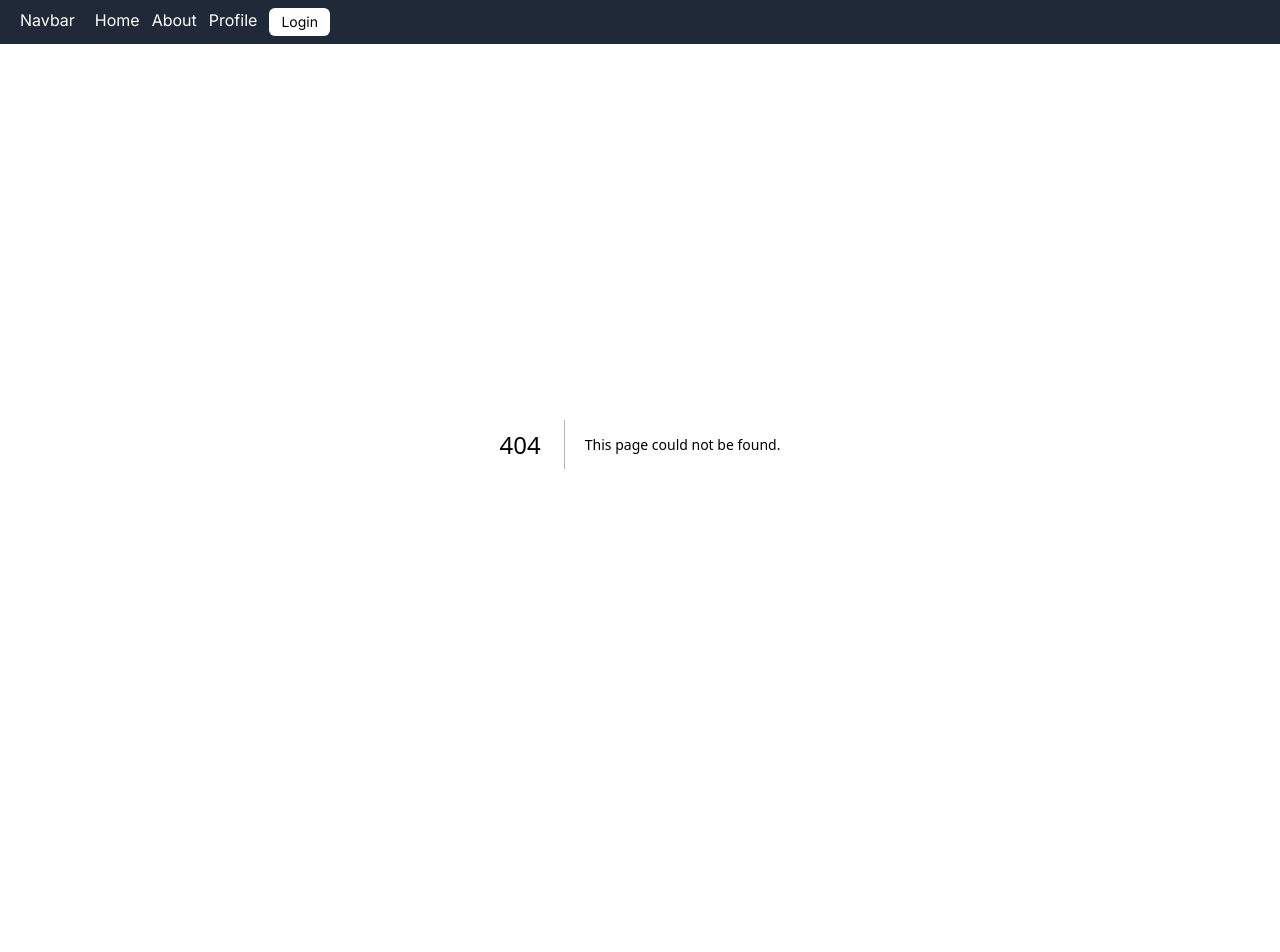
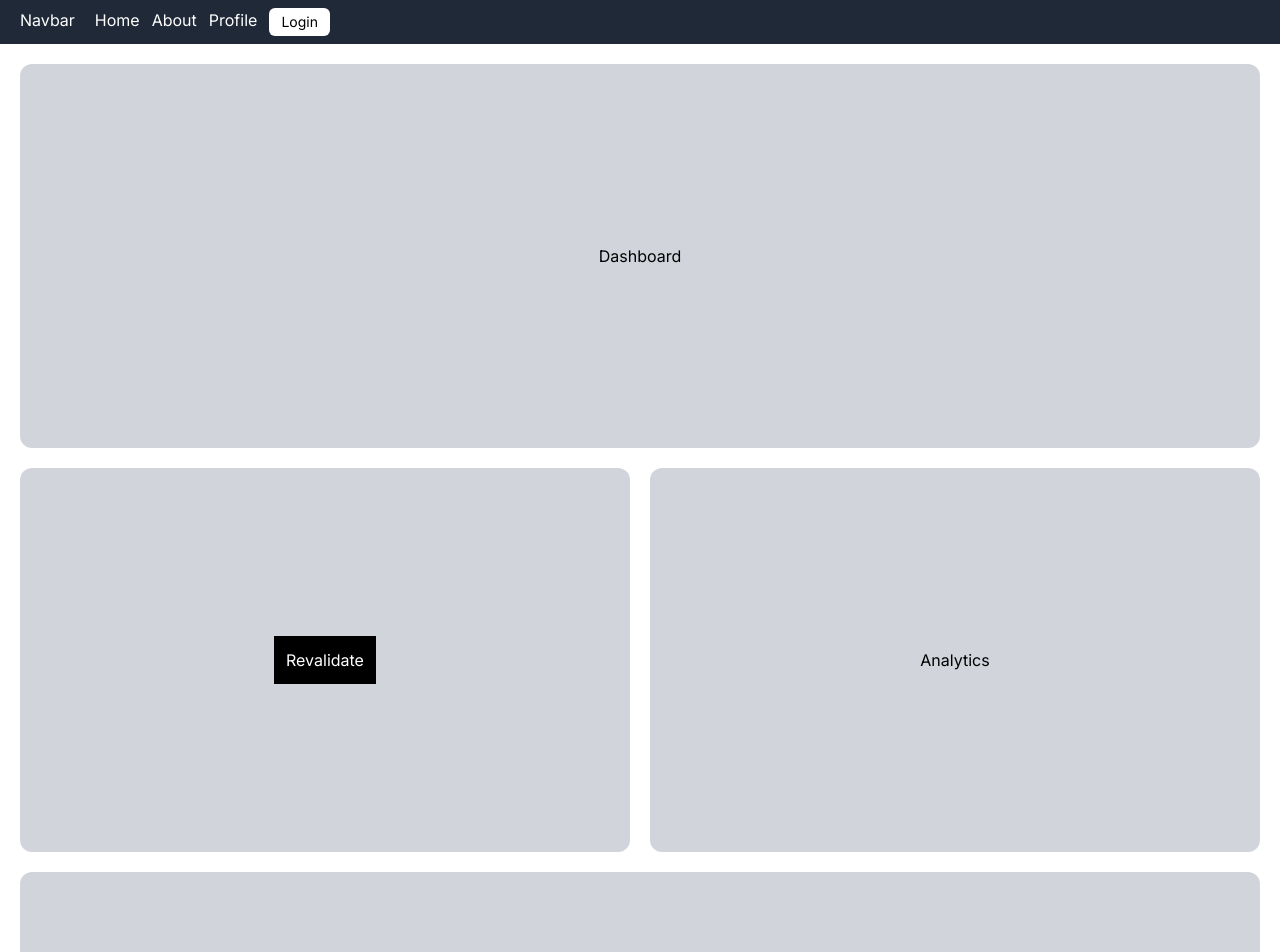
Before and after one commit to Naxsyl/next-app-router, a Next.js app: page /dashboard in a window 1280 px wide. Before the commit this address had no page. Shown: the top 952 px of the page. Before the commit the page ends 844 px from the top, so only its background shows below. Built offline with nearby package versions, Linux system fonts and the light colour scheme.

Commit message:
Video 10 Parallel Routes

```diff
--- /dev/null
+++ b/src/app/(admin)/dashboard/@analytics/page.tsx
@@ -0,0 +1,7 @@
+export default function Analytics() {
+  return (
+    <div className="w-3/6 h-96 bg-gray-300 rounded-[12px] flex justify-center items-center">
+      <h1>Analytics</h1>
+    </div>
+  );
+}
--- /dev/null
+++ b/src/app/(admin)/dashboard/@payments/default.tsx
@@ -0,0 +1,3 @@
+export default function Default() {
+  return null;
+}
--- /dev/null
+++ b/src/app/(admin)/dashboard/@payments/page.tsx
@@ -0,0 +1,7 @@
+export default function Payments() {
+  return (
+    <div className="w-full mt-5 h-96 bg-gray-300 rounded-[12px] flex justify-center items-center">
+      <h1>Payments</h1>
+    </div>
+  );
+}
--- a/src/app/(admin)/dashboard/product/page.tsx
+++ b/src/app/(admin)/dashboard/@product/page.tsx
@@ -22,7 +22,7 @@ export default function AdminProductPage() {
   };
 
   return (
-    <div>
+    <div className="w-3/6 h-96 bg-gray-300 rounded-[12px] flex justify-center items-center mr-5">
       <h1>{status}</h1>
       <button
         className="bg-black text-white p-3 m-5"
--- /dev/null
+++ b/src/app/(admin)/dashboard/layout.tsx
@@ -0,0 +1,22 @@
+export default function Layout({
+  children,
+  product,
+  analytics,
+  payments,
+}: {
+  children: React.ReactNode;
+  product: React.ReactNode;
+  analytics: React.ReactNode;
+  payments: React.ReactNode;
+}) {
+  return (
+    <div className="p-5">
+      <div>{children}</div>
+      <div className="mt-5 flex justify-center items-center">
+        {product}
+        {analytics}
+      </div>
+      {payments}
+    </div>
+  );
+}
--- /dev/null
+++ b/src/app/(admin)/dashboard/page.tsx
@@ -0,0 +1,7 @@
+export default function DashboardPage() {
+  return (
+    <div className="w-full h-96 bg-gray-300 rounded-[12px] flex justify-center items-center">
+      <h1>Dashboard</h1>
+    </div>
+  );
+}
```
